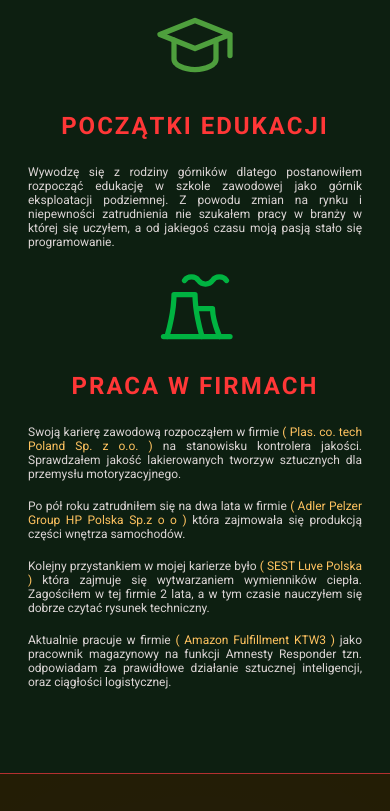
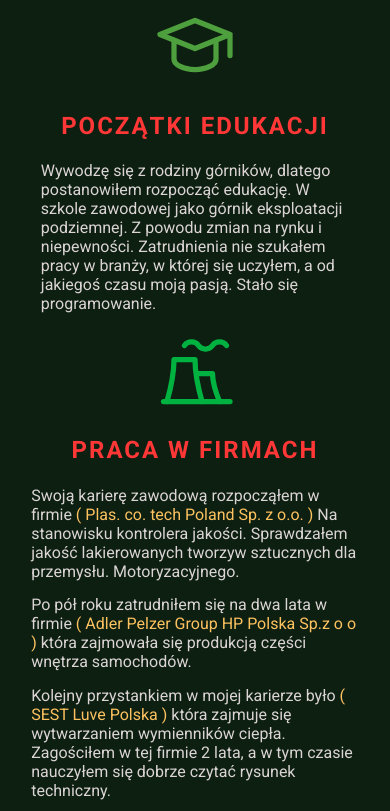
Before and after one commit to MrKacyk/Portfolio.Kacyk, a website: page index.html in a window 390 px wide. Shown: the part 1206-2017 px from the top of the page. Drawn offline with Linux system fonts and the light colour scheme; some packages are replaced by stand-ins of ours; a web font is replaced by a local one.

Commit message:
poprawka v2

```diff
--- a/index.html
+++ b/index.html
@@ -96,10 +96,10 @@
                         <path d="M6 10.6v5.4a6 3 0 0 0 12 0v-5.4" />
                     </svg>
                     <h2 class="working-img__h2">początki edukacji</h2>
-                    <p class="working-img__text">Wywodzę się z rodziny górników dlatego postanowiłem rozpocząć edukację
-                        w szkole zawodowej jako górnik eksploatacji podziemnej. Z powodu zmian na rynku i niepewności
-                        zatrudnienia nie szukałem pracy w branży w której się uczyłem, a od jakiegoś czasu moją pasją
-                        stało się programowanie. </p>
+                    <p class="working-img__text2">Wywodzę się z rodziny górników, dlatego postanowiłem rozpocząć edukację.
+                        W szkole zawodowej jako górnik eksploatacji podziemnej. Z powodu zmian na rynku i niepewności.
+                        Zatrudnienia nie szukałem pracy w branży, w której się uczyłem, a od jakiegoś czasu moją pasją.
+                        Stało się programowanie. </p>
                 </div>
                 <div class="working-img__conteiner">
                     <svg xmlns="http://www.w3.org/2000/svg" class="icon icon-tabler icon-tabler-building-factory"
@@ -115,9 +115,9 @@
 
                     <h2 class="working-img__h2">praca w firmach</h2>
                     <p class="working-img__text">Swoją karierę zawodową rozpocząłem w firmie <span
-                            class="working-img__span">( Plas. co. tech Poland Sp. z o.o. )</span> na stanowisku
-                        kontrolera jakości. Sprawdzałem jakość lakierowanych tworzyw sztucznych dla przemysłu
-                        motoryzacyjnego.</p>
+                            class="working-img__span">( Plas. co. tech Poland Sp. z o.o. )</span> Na stanowisku
+                            kontrolera jakości. Sprawdzałem jakość lakierowanych tworzyw sztucznych dla przemysłu.
+                            Motoryzacyjnego.</p>
                     <p class="working-img__text">Po pół roku zatrudniłem się na dwa lata w firmie <span
                             class="working-img__span">( Adler Pelzer Group HP Polska Sp.z o o )</span> która zajmowała
                         się produkcją części wnętrza samochodów.</p>
@@ -125,9 +125,9 @@
                             class="working-img__span">( SEST Luve Polska )</span> która zajmuje się wytwarzaniem
                         wymienników ciepła. Zagościłem w tej firmie 2 lata, a w tym czasie nauczyłem się dobrze czytać
                         rysunek techniczny. </p>
-                    <p class="working-img__text">Aktualnie pracuje w firmie <span class="working-img__span">( Amazon
+                        <p class="working-img__text">Aktualnie pracuje w firmie <span class="working-img__span">( Amazon
                             Fulfillment KTW3 )</span> jako pracownik magazynowy na funkcji Amnesty Responder tzn.
-                        odpowiadam za prawidłowe działanie sztucznej inteligencji, oraz ciągłości logistycznej. </p>
+                         odpowiadam za prawidłowe działanie sztucznej inteligencji, oraz ciągłości logistycznej.</p>
                 </div>
             </div>
 
@@ -227,7 +227,7 @@
                                 <div class="conteiners">
                                     <p class="textPar">NODEJS</p>
                                     <div class="icons">
-                                        <i class="fas fa-solid fa-star"></i><i class="fas fa-solid fa-star"></i> <i
+                                        <i class="fas fa-solid fa-star"></i><i class="far fa-regular fa-star"></i> <i
                                             class="far fa-regular fa-star"></i><i class="far fa-regular fa-star"></i><i
                                             class="far fa-regular fa-star"></i><i class="far fa-regular fa-star"></i>
                                     </div>
--- a/src/sass/_small.scss
+++ b/src/sass/_small.scss
@@ -80,8 +80,13 @@
             font-size: 2.4rem;
         }
         &__text {
-            font-size: 1.2rem;
-            padding: 0.3em 0;
+            text-align: start;
+            font-size: 1.6rem;
+        }
+        &__text2 {
+            text-align: start ;
+            font-size: 1.6rem;
+            padding: 0 0.8em;
         }
     }
     // NAV
--- a/src/sass/style.scss
+++ b/src/sass/style.scss
@@ -282,6 +282,12 @@ h3 {
 		font-size: 2rem;
 		text-align: justify;
 		color: $pure-white;
+		margin: 0 0 0.9em 0.2em;
+	}
+	&__text2 {
+		font-size: 2rem;
+		text-align: justify;
+		color: $pure-white;
 		margin: 0 0 0.9em 0;
 	}
 	&__span {
```
Also changed, not shown: dist/css/style.mix.css.
